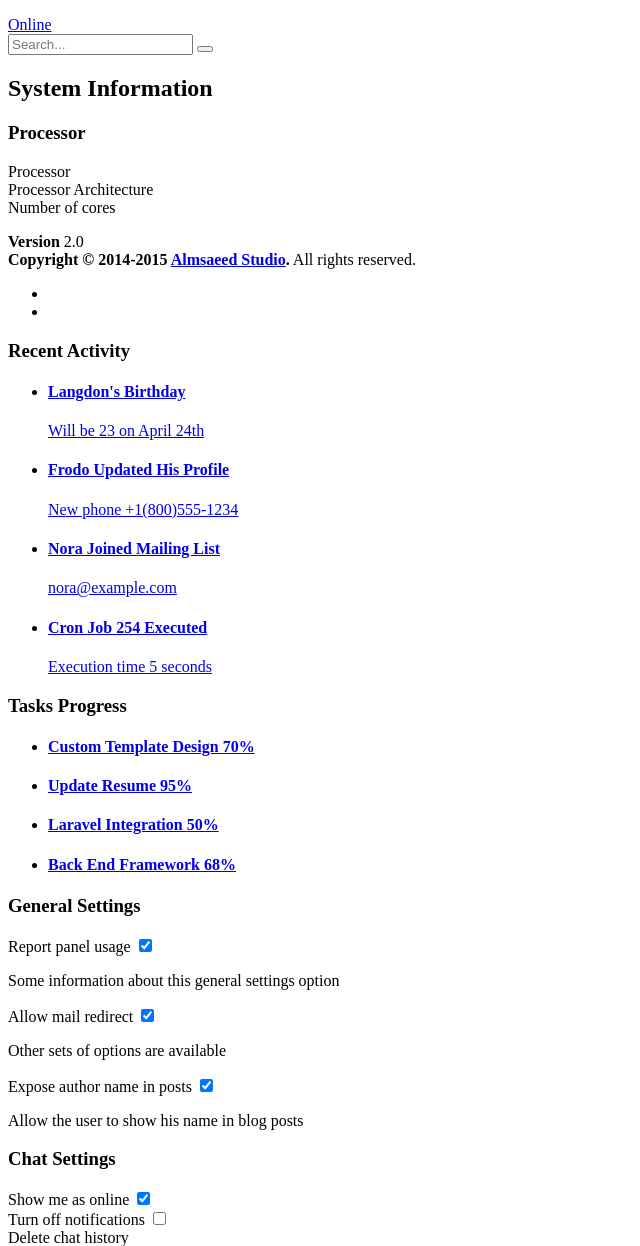
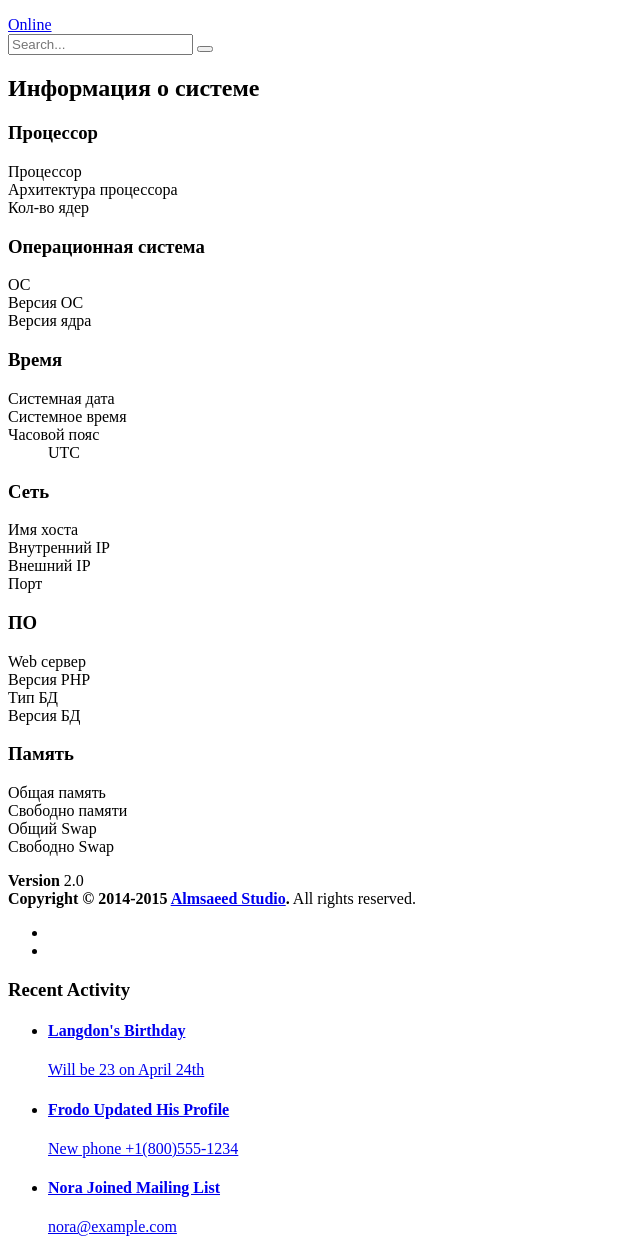
Before and after one commit to bugaydima/project.loc, a Yii app: template backend/views/system-information/index.php in a window 1280 px wide. Shown: the part 2197-3443 px from the top of the page, without its empty margins (0-640 px from the left). Run offline with PHP 8.4 and a stand-in for Yii, Linux system fonts and the light colour scheme; the template is opened without the code that fills it, so the values that code supplies are empty; some libraries are stand-ins or nearby versions.

Commit message:
add  i18n

```diff
--- a/backend/views/system-information/index.php
+++ b/backend/views/system-information/index.php
@@ -2,7 +2,7 @@
 use common\models\FileStorageItem;
 use common\models\User;
 
-$this->title = 'System Information';
+$this->title = Yii::t('backend', 'Информация о системе');
 $this->registerJs("window.paceOptions = { ajax: false }", \yii\web\View::POS_HEAD);
 $this->registerJsFile('@web/js/system-information/index.js',
     ['depends' => ['\yii\web\JqueryAsset', '\backend\assets\Flot', '\yii\bootstrap\BootstrapPluginAsset']]
@@ -13,18 +13,127 @@
             <div class="box box-primary">
                 <div class="box-header">
                     <i class="fa fa-hdd-o"></i>
-                    <h3 class="box-title">Processor</h3>
+                    <h3 class="box-title"><?= Yii::t('backend', 'Процессор') ?></h3>
                 </div><!-- /.box-header -->
                 <div class="box-body">
                     <dl class="dl-horizontal">
-                        <dt>Processor</dt>
+                        <dt><?= Yii::t('backend', 'Процессор') ?></dt>
                         <dd><?php echo $provider->getCpuModel() ?></dd>
 
-                        <dt>Processor Architecture</dt>
+                        <dt><?= Yii::t('backend', 'Архитектура процессора') ?></dt>
                         <dd><?php echo $provider->getArchitecture() ?></dd>
 
-                        <dt>Number of cores</dt>
+                        <dt><?= Yii::t('backend', 'Кол-во ядер') ?></dt>
                         <dd><?php echo $provider->getCpuCores() ?></dd>
+                    </dl>
+                </div><!-- /.box-body -->
+            </div>
+        </div>
+        <div class="col-lg-3 col-md-6 col-sm-12">
+            <div class="box box-primary">
+                <div class="box-header">
+                    <i class="fa fa-hdd-o"></i>
+                    <h3 class="box-title"><?php echo Yii::t('backend', 'Операционная система') ?></h3>
+                </div><!-- /.box-header -->
+                <div class="box-body">
+                    <dl class="dl-horizontal">
+                        <dt><?php echo Yii::t('backend', 'ОС') ?></dt>
+                        <dd><?php echo $provider->getOsType() ?></dd>
+
+                        <dt><?php echo Yii::t('backend', 'Версия ОС') ?></dt>
+                        <dd><?php echo $provider->getOsRelease() ?></dd>
+
+                        <dt><?php echo Yii::t('backend', 'Версия ядра') ?></dt>
+                        <dd><?php echo $provider->getOsKernelVersion() ?></dd>
+                    </dl>
+                </div><!-- /.box-body -->
+            </div>
+        </div>
+        <div class="col-lg-3 col-md-6 col-sm-12">
+            <div class="box box-primary">
+                <div class="box-header">
+                    <i class="fa fa-hdd-o"></i>
+                    <h3 class="box-title"><?php echo Yii::t('backend', 'Время') ?></h3>
+                </div><!-- /.box-header -->
+                <div class="box-body">
+                    <dl class="dl-horizontal">
+                        <dt><?php echo Yii::t('backend', 'Системная дата') ?></dt>
+                        <dd><?php echo Yii::$app->formatter->asDate(time()) ?></dd>
+
+                        <dt><?php echo Yii::t('backend', 'Системное время') ?></dt>
+                        <dd><?php echo Yii::$app->formatter->asTime(time()) ?></dd>
+
+                        <dt><?php echo Yii::t('backend', 'Часовой пояс') ?></dt>
+                        <dd><?php echo date_default_timezone_get() ?></dd>
+                    </dl>
+                </div><!-- /.box-body -->
+            </div>
+        </div>
+        <div class="col-lg-4 col-md-6 col-sm-12">
+            <div class="box box-primary">
+                <div class="box-header">
+                    <i class="fa fa-hdd-o"></i>
+                    <h3 class="box-title"><?php echo Yii::t('backend', 'Сеть') ?></h3>
+                </div><!-- /.box-header -->
+                <div class="box-body">
+                    <dl class="dl-horizontal">
+                        <dt><?php echo Yii::t('backend', 'Имя хоста') ?></dt>
+                        <dd><?php echo $provider->getHostname() ?></dd>
+
+                        <dt><?php echo Yii::t('backend', 'Внутренний IP') ?></dt>
+                        <dd><?php echo $provider->getServerIP() ?></dd>
+
+                        <dt><?php echo Yii::t('backend', 'Внешний IP') ?></dt>
+                        <dd><?php echo $provider->getExternalIP() ?></dd>
+
+                        <dt><?php echo Yii::t('backend', 'Порт') ?></dt>
+                        <dd><?php echo $provider->getServerVariable('SERVER_PORT') ?></dd>
+                    </dl>
+                </div><!-- /.box-body -->
+            </div>
+        </div>
+        <div class="col-lg-4 col-md-6 col-sm-12">
+            <div class="box box-primary">
+                <div class="box-header">
+                    <i class="fa fa-hdd-o"></i>
+                    <h3 class="box-title"><?php echo Yii::t('backend', 'ПО') ?></h3>
+                </div><!-- /.box-header -->
+                <div class="box-body">
+                    <dl class="dl-horizontal">
+                        <dt><?php echo Yii::t('backend', 'Web сервер') ?></dt>
+                        <dd><?php echo $provider->getServerSoftware() ?></dd>
+
+                        <dt><?php echo Yii::t('backend', 'Версия РHP') ?></dt>
+                        <dd><?php echo $provider->getPhpVersion() ?></dd>
+
+                        <dt><?php echo Yii::t('backend', 'Тип БД') ?></dt>
+                        <dd><?php echo $provider->getDbType(Yii::$app->db->pdo) ?></dd>
+
+                        <dt><?php echo Yii::t('backend', 'Версия БД') ?></dt>
+                        <dd><?php echo $provider->getDbVersion(Yii::$app->db->pdo) ?></dd>
+                    </dl>
+                </div><!-- /.box-body -->
+            </div>
+        </div>
+        <div class="col-lg-4 col-md-6 col-sm-12">
+            <div class="box box-primary">
+                <div class="box-header">
+                    <i class="fa fa-hdd-o"></i>
+                    <h3 class="box-title"><?php echo Yii::t('backend', 'Память') ?></h3>
+                </div><!-- /.box-header -->
+                <div class="box-body">
+                    <dl class="dl-horizontal">
+                        <dt><?php echo Yii::t('backend', 'Общая память') ?></dt>
+                        <dd><?php echo Yii::$app->formatter->asSize($provider->getTotalMem()) ?></dd>
+
+                        <dt><?php echo Yii::t('backend', 'Свободно памяти') ?></dt>
+                        <dd><?php echo Yii::$app->formatter->asSize($provider->getFreeMem()) ?></dd>
+
+                        <dt><?php echo Yii::t('backend', 'Общий Swap') ?></dt>
+                        <dd><?php echo Yii::$app->formatter->asSize($provider->getTotalSwap()) ?></dd>
+
+                        <dt><?php echo Yii::t('backend', 'Свободно Swap') ?></dt>
+                        <dd><?php echo Yii::$app->formatter->asSize($provider->getFreeSwap()) ?></dd>
                     </dl>
                 </div><!-- /.box-body -->
             </div>
@@ -55,4 +164,5 @@
 <!--                </div>-->
 <!--            </div>-->
 <!--        </div>-->
+    </div>
 </div>
--- /dev/null
+++ b/common/messages/en-US/common.php
@@ -0,0 +1,5 @@
+<?php
+return [
+'Процессор' => 'Processor',
+//'Processor' => 'Процессор',
+];
```
Also changed, not shown: common/config/main.php (+14 -0 lines), common/messages/en-US/backend.php (added, +30 -0 lines).
